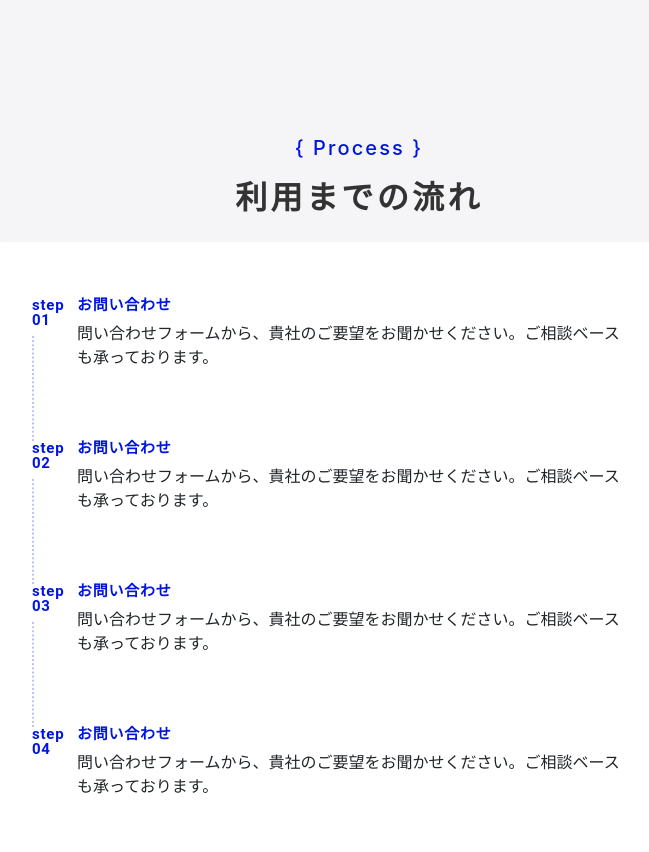
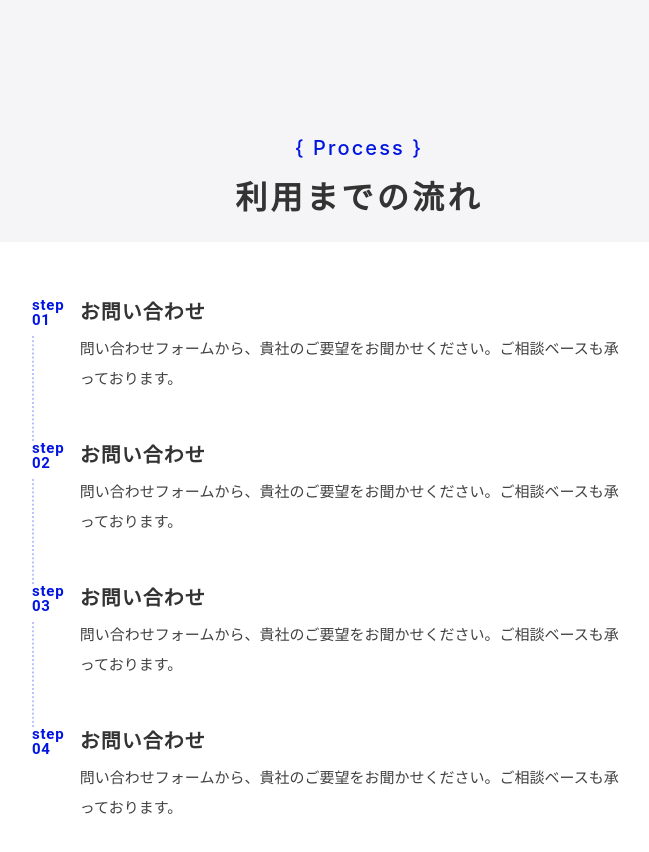
Before and after one commit to kashif-zia/Studio-Development-Hub, a React (Create React App) app: page / in a window 1280 px wide. Shown: the part 3698-4550 px from the top of the page, without its empty margins (281-930 px from the left). Built offline with nearby package versions, Linux system fonts and the light colour scheme.

Commit message:
small changes

```diff
--- a/src/components/SectionMain/style.scss
+++ b/src/components/SectionMain/style.scss
@@ -561,6 +561,7 @@
       /* 56px */
       letter-spacing: 3.36px;
     }
+
   }
 
   .process-content {
@@ -591,6 +592,22 @@
     .process-step-content {
       margin: 0px 0px 64px 23px;
 
+
+      .step-content-desc p {
+        color: #414141;
+        // font-family: Noto Sans JP;
+        font-size: 15px;
+        font-style: normal;
+        font-weight: 400;
+        line-height: 30px;
+        margin-bottom: 0px;
+      }
+    }
+  }
+   .process-content-left {
+     .process-step {
+       display: flex;
+     }
       .step-content-title h4 {
         color: #333;
         // font-family: Noto Sans JP;
@@ -608,7 +625,6 @@
           font-weight: 400;
           line-height: 30px;
           margin-bottom: 0px;
-      }
         }
    }
 }
```
Lines whose indentation alone changed are shown as unchanged.
